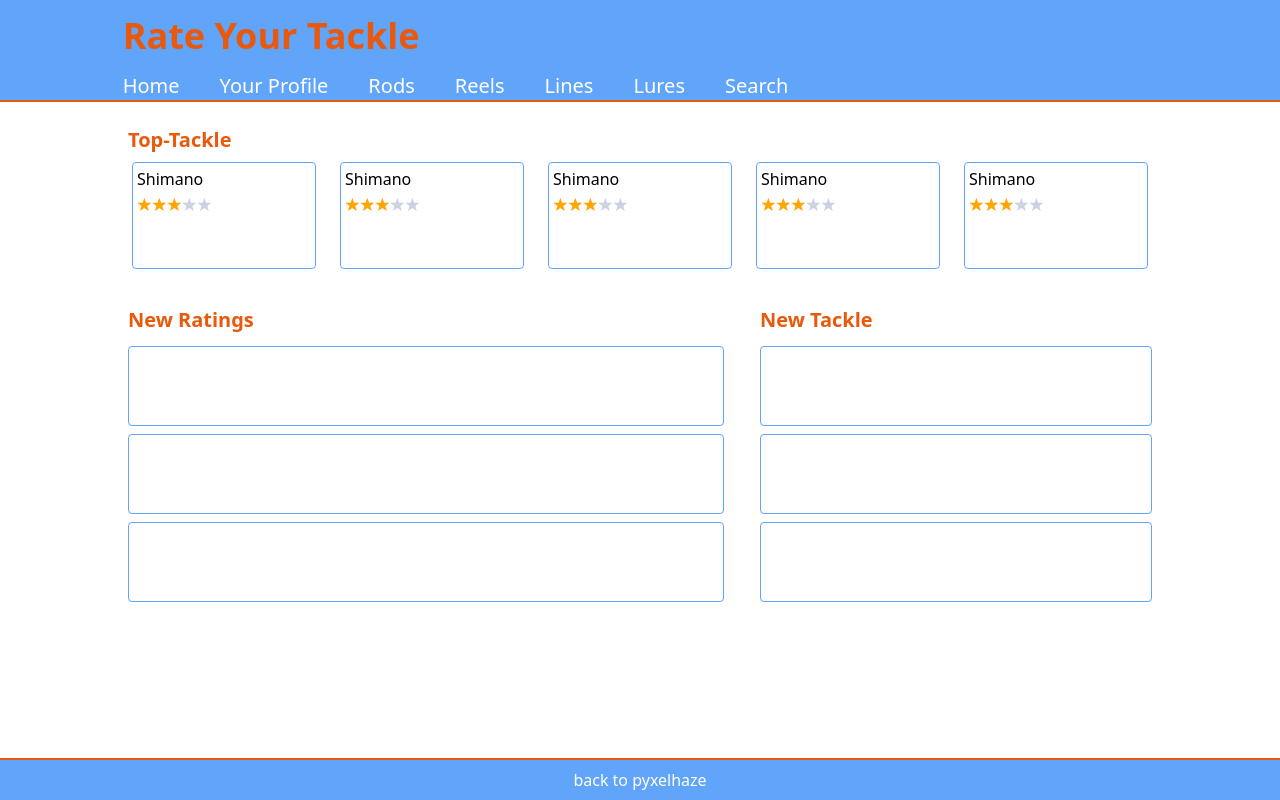
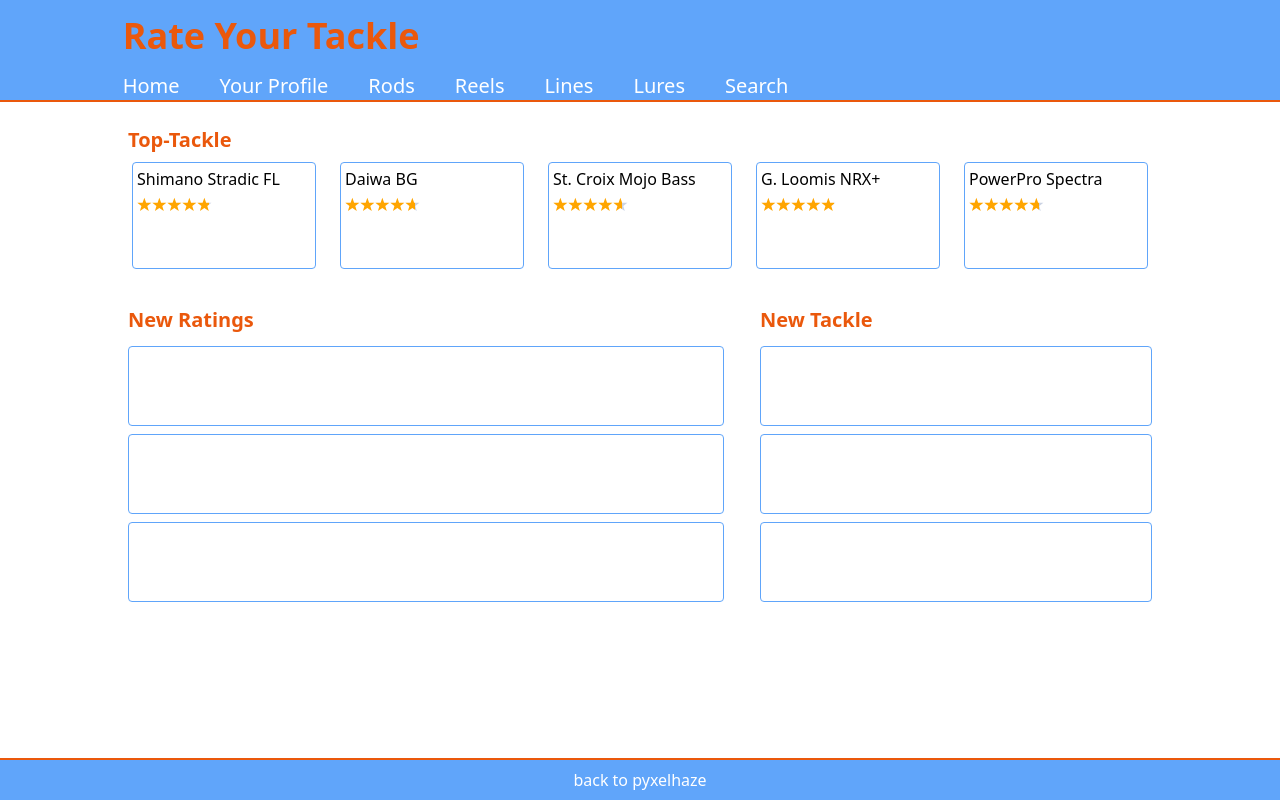
Before and after one commit to pyxelhaze/rateyourtackle, a React (Create React App) app: page / in a window 1280 px wide. Built offline with nearby package versions, Linux system fonts and the light colour scheme; data requests are answered from the project's data file.

Commit message:
installed json server and added db.json

```diff
--- /dev/null
+++ b/src/backend/db.json
@@ -0,0 +1,164 @@
+{
+  "articles": [
+    {
+      "id": 1,
+      "category": "Reel",
+      "name": "Shimano Stradic FL",
+      "brand": "Shimano",
+      "description": "High-quality spinning reel with smooth drag and durable build.",
+      "rating": 4.8
+    },
+    {
+      "id": 2,
+      "category": "Reel",
+      "name": "Daiwa BG",
+      "brand": "Daiwa",
+      "description": "Heavy-duty reel perfect for saltwater fishing.",
+      "rating": 4.7
+    },
+    {
+      "id": 3,
+      "category": "Rod",
+      "name": "St. Croix Mojo Bass",
+      "brand": "St. Croix",
+      "description": "Versatile rod designed for bass fishing.",
+      "rating": 4.6
+    },
+    {
+      "id": 4,
+      "category": "Rod",
+      "name": "G. Loomis NRX+",
+      "brand": "G. Loomis",
+      "description": "High-performance rod for serious anglers.",
+      "rating": 4.9
+    },
+    {
+      "id": 5,
+      "category": "Line",
+      "name": "PowerPro Spectra",
+      "brand": "PowerPro",
+      "description": "Braided fishing line known for its strength and sensitivity.",
+      "rating": 4.7
+    },
+    {
+      "id": 6,
+      "category": "Line",
+      "name": "Seaguar InvizX",
+      "brand": "Seaguar",
+      "description": "Fluorocarbon line offering invisibility and durability.",
+      "rating": 4.6
+    },
+    {
+      "id": 7,
+      "category": "Lure",
+      "name": "Rapala X-Rap",
+      "brand": "Rapala",
+      "description": "Versatile jerkbait with realistic action.",
+      "rating": 4.8
+    },
+    {
+      "id": 8,
+      "category": "Lure",
+      "name": "Z-Man ChatterBait",
+      "brand": "Z-Man",
+      "description": "Vibrating jig ideal for targeting bass.",
+      "rating": 4.7
+    },
+    {
+      "id": 9,
+      "category": "Reel",
+      "name": "Abu Garcia Revo SX",
+      "brand": "Abu Garcia",
+      "description": "Low-profile baitcasting reel with excellent drag system.",
+      "rating": 4.5
+    },
+    {
+      "id": 10,
+      "category": "Reel",
+      "name": "Pflueger President",
+      "brand": "Pflueger",
+      "description": "Affordable spinning reel with smooth performance.",
+      "rating": 4.4
+    },
+    {
+      "id": 11,
+      "category": "Rod",
+      "name": "Fenwick HMG",
+      "brand": "Fenwick",
+      "description": "Lightweight and durable rod ideal for various fishing styles.",
+      "rating": 4.5
+    },
+    {
+      "id": 12,
+      "category": "Rod",
+      "name": "Dobyns Fury Series",
+      "brand": "Dobyns",
+      "description": "Versatile rod with great balance and sensitivity.",
+      "rating": 4.6
+    },
+    {
+      "id": 13,
+      "category": "Line",
+      "name": "Berkley Trilene XL",
+      "brand": "Berkley",
+      "description": "Smooth casting monofilament line with excellent manageability.",
+      "rating": 4.5
+    },
+    {
+      "id": 14,
+      "category": "Line",
+      "name": "Sufix 832 Advanced Superline",
+      "brand": "Sufix",
+      "description": "Braided line with high strength and low diameter.",
+      "rating": 4.7
+    },
+    {
+      "id": 15,
+      "category": "Lure",
+      "name": "Zoom Trick Worm",
+      "brand": "Zoom",
+      "description": "Soft plastic worm perfect for finesse techniques.",
+      "rating": 4.8
+    },
+    {
+      "id": 16,
+      "category": "Lure",
+      "name": "Strike King KVD Square Bill",
+      "brand": "Strike King",
+      "description": "Square bill crankbait ideal for shallow water fishing.",
+      "rating": 4.7
+    },
+    {
+      "id": 17,
+      "category": "Reel",
+      "name": "Okuma Ceymar C-30",
+      "brand": "Okuma",
+      "description": "Lightweight spinning reel with smooth operation.",
+      "rating": 4.4
+    },
+    {
+      "id": 18,
+      "category": "Rod",
+      "name": "Ugly Stik GX2",
+      "brand": "Ugly Stik",
+      "description": "Durable and affordable rod for beginners.",
+      "rating": 4.5
+    },
+    {
+      "id": 19,
+      "category": "Line",
+      "name": "SpiderWire Stealth",
+      "brand": "SpiderWire",
+      "description": "Braided line with ultra-thin profile and high sensitivity.",
+      "rating": 4.6
+    },
+    {
+      "id": 20,
+      "category": "Lure",
+      "name": "Megabass Vision 110",
+      "brand": "Megabass",
+      "description": "High-end jerkbait with realistic action and finishes.",
+      "rating": 4.9
+    }
+  ]
+}
--- a/src/frontend/components/Details.js
+++ b/src/frontend/components/Details.js
@@ -1,5 +1,16 @@
 const Details = () => {
-    return (<div></div>);
+    return (
+        <div className="flex flex-grow justify-center">
+            <div>
+                <DetailContainer1 /> {/* contains top tackle */}
+                <DetailContainer2 />  {/* contains tackle detail rating */}
+                <DetailContainer3 />  {/* contains rating form */}
+            </div>
+
+
+
+
+        </div>);
 }
 
 export default Details; <div></div>
--- a/src/frontend/components/Main.js
+++ b/src/frontend/components/Main.js
@@ -1,19 +1,32 @@
-
+import { useState, useEffect } from 'react'
 import MainContainer1 from './MainContainer1'
 import MainContainer2 from './MainContainer2'
 import MainContainer3 from './MainContainer3'
-const Main = () => {
+
+const Main = ({ category }) => {
+
+    const [tackle, setTackle] = useState([]);
+
+    useEffect(() => {
+        fetch('http://localhost:3001/articles')
+            .then(res => res.json())
+            .then(data => setTackle(data))
+            .catch(error => console.error('error fetching data', error))
+    }, [])
+
+    const filteredTackle = category
+        ? tackle.filter(item => item.category === category)
+        : tackle;
+
     return (
         <div className="flex flex-grow justify-center">
             <div className="w-5/6 flex flex-col" >
 
-                <MainContainer1 />
+                <MainContainer1 tackle={filteredTackle} />{/*  contains top tackle */}
                 <div className="flex flex-row  mt-5">
-                    <MainContainer2 />
-                    <MainContainer3 />
+                    <MainContainer2 tackle={filteredTackle} /> {/* contains new ratings */}
+                    <MainContainer3 tackle={filteredTackle} />   {/* contains new tackle */}
                 </div>
-
-
             </div>
         </div>);
 }
--- a/src/frontend/components/MainContainer1.js
+++ b/src/frontend/components/MainContainer1.js
@@ -1,73 +1,25 @@
 import StarRatings from 'react-star-ratings';
 
 
-const MainContainer1 = () => {
+const MainContainer1 = ({ tackle }) => {
+    const topTackle = tackle.slice(0, 5);
     return (<div
         className="h-40 w-full ">
 
         <h3 className="p-2 text-orange-600 font-bold text-xl">Top-Tackle</h3>
         <div className="flex flex-row h-full">
-            <div className="h-2/3 w-1/5 p-1 mx-3 border rounded border-blue-400 hover:border-2 cursor-pointer">
-                <p className="text">Shimano</p>
+            {topTackle.map(item => (
+                <div key={item.id} className="h-2/3 w-1/5 p-1 mx-3 border rounded border-blue-400 hover:border-2 cursor-pointer">
+                    <p className="text">{item.name}</p>
                     <StarRatings
-                    rating={3}
+                        rating={item.rating}
                         starRatedColor="orange"
-                    changeRating={(newRating) => console.log(newRating)}
                         numberOfStars={5}
-                    name='rating'
                         starDimension='15px'
                         starSpacing="0"
                     />
                 </div>
-            <div className="h-2/3 w-1/5 p-1 mx-3 border rounded border-blue-400 hover:border-2 cursor-pointer">
-                <p className="text">Shimano</p>
-                <StarRatings
-                    rating={3}
-                    starRatedColor="orange"
-                    changeRating={(newRating) => console.log(newRating)}
-                    numberOfStars={5}
-                    name='rating'
-                    starDimension='15px'
-                    starSpacing="0"
-                />
-            </div>
-            <div className="h-2/3 w-1/5 p-1 mx-3 border rounded border-blue-400 hover:border-2 cursor-pointer">
-                <p className="text">Shimano</p>
-                <StarRatings
-                    rating={3}
-                    starRatedColor="orange"
-                    changeRating={(newRating) => console.log(newRating)}
-                    numberOfStars={5}
-                    name='rating'
-                    starDimension='15px'
-                    starSpacing="0"
-                />
-            </div>
-            <div className="h-2/3 w-1/5 p-1 mx-3 border rounded border-blue-400 hover:border-2 cursor-pointer">
-                <p className="text">Shimano</p>
-                <StarRatings
-                    rating={3}
-                    starRatedColor="orange"
-                    changeRating={(newRating) => console.log(newRating)}
-                    numberOfStars={5}
-                    name='rating'
-                    starDimension='15px'
-                    starSpacing="0"
-                />
-            </div>
-            <div className="h-2/3 w-1/5 p-1 mx-3 border rounded border-blue-400 hover:border-2 cursor-pointer">
-                <p className="text">Shimano</p>
-                <StarRatings
-                    rating={3}
-                    starRatedColor="orange"
-                    changeRating={(newRating) => console.log(newRating)}
-                    numberOfStars={5}
-                    name='rating'
-                    starDimension='15px'
-                    starSpacing="0"
-                />
-            </div>
-
+            ))}
         </div>
 
     </div>);
```
Lines whose indentation alone changed are shown as unchanged.
